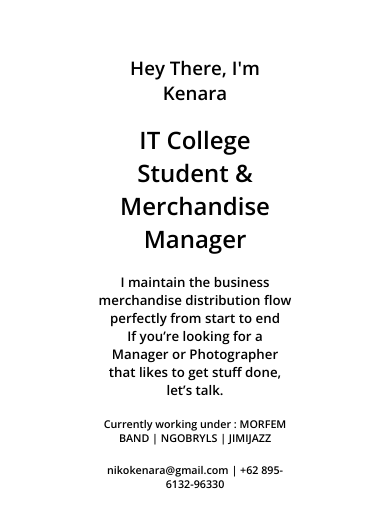
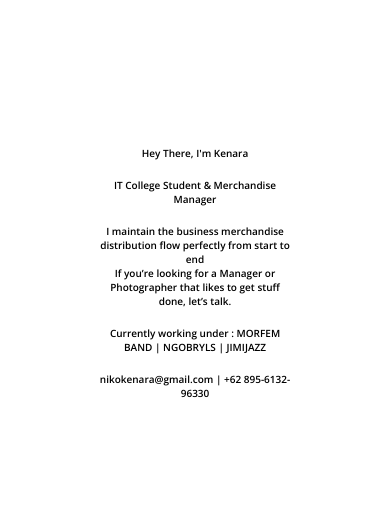
Before and after one commit to NikoKenara/NikoKenara.github.io, a plain HTML site: page index.html in a window 390 px wide. Shown: the part 149-676 px from the top of the page. Drawn offline with nearby package versions, Linux system fonts and the light colour scheme.

Commit message:
Update style.css

```diff
--- a/style.css
+++ b/style.css
@@ -18,7 +18,6 @@
 
 .section_1 h1, h3, h5, h6 {
 	font-family: 'Open Sans', sans-serif;
-	font-weight: 500;
 	color: #000000;
 	text-decoration: none;
 	text-align: center;
@@ -32,3 +31,13 @@
 	color: #551AA9;
 	transition: 0.5s;
 }
+
+@media(max-width : 700px){
+	.section_1 h1, h3, h5, h6 {
+	font-family: 'Open Sans', sans-serif;
+	font-size: 10px;
+	color: #000000;
+	text-decoration: none;
+	text-align: center;
+}
+}
```
